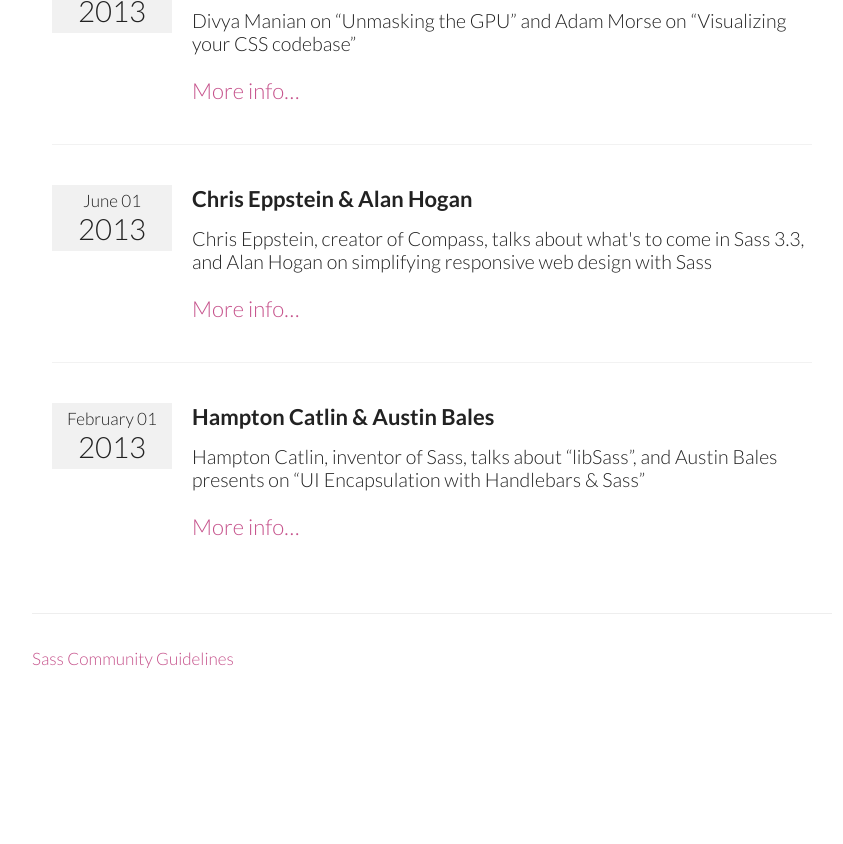
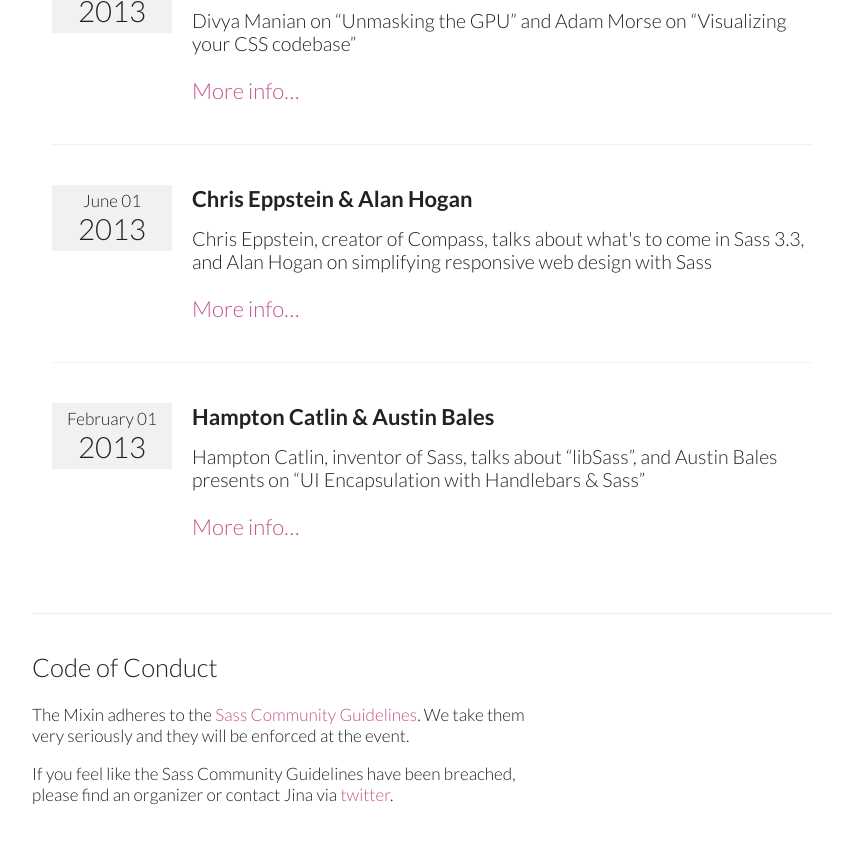
Before and after one commit to sushiandrobots/themixinsf.com, a Jekyll site: the page built from index.html, in a window 1280 px wide and 900 px high, scrolled down 1677 px. Shown: the top 844 px of the window, without its empty margins (208-1051 px from the left). Built offline with Jekyll 4.4.1, drawn with Linux system fonts in a browser that asks for light colours; before the commit the page ends 2441 px from its top, so only the background shows below that.

Commit message:
Add Code of Conduct

```diff
--- a/_includes/footer.html
+++ b/_includes/footer.html
@@ -1,3 +1,13 @@
 <footer role="contentinfo" class="contentinfo">
-  <p><a href="http://sass-lang.com/community-guidelines">Sass Community Guidelines</a></p>
+  <h2>Code of Conduct</h2>
+  <p>
+    The Mixin adheres to the
+    <a href="http://sass-lang.com/community-guidelines">Sass Community Guidelines</a>.
+    We take them very seriously and they will be enforced at the event.
+  </p>
+  <p>
+    If you feel like the Sass Community Guidelines have been breached, please
+    find an organizer or contact Jina via
+    <a href="http://twitter.com/jina">twitter</a>.
+  </p>
 </footer>
```
